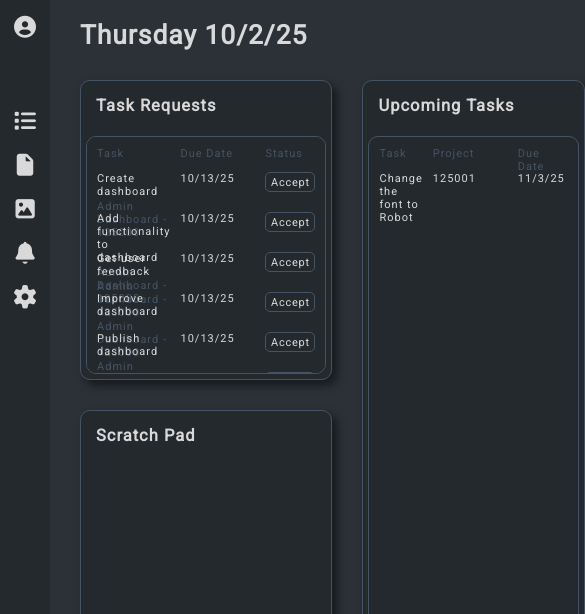
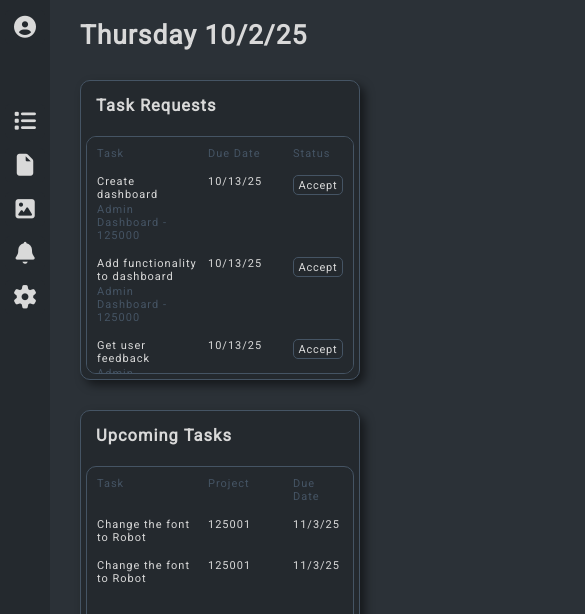
Before and after one commit to donjd/admin-dashboard, a plain HTML site: page index.html in a window 390 px wide. Shown: the top 614 px of the page, 585 px wide, since content can reach past the window. Drawn offline with Linux system fonts and the light colour scheme.

Commit message:
Make cards responsive. Needs work.

```diff
--- a/index.html
+++ b/index.html
@@ -107,6 +107,9 @@
             <p class="upcoming-task-task">Change the font to Robot</p>
             <p class="upcoming-task-project">125001</p>
             <p class="upcoming-task-date">11/3/25</p>
+            <p class="upcoming-task-task">Change the font to Robot</p>
+            <p class="upcoming-task-project">125001</p>
+            <p class="upcoming-task-date">11/3/25</p>
           </section>
         </article>
         <article class="card" id="scratch-pad-card">
--- a/styles.css
+++ b/styles.css
@@ -28,11 +28,13 @@ body {
   color: var(--lightgray);
 
   display: grid;
-  grid-template-columns: 50px 1fr;
+  grid-template-columns: 1fr;
   grid-template-rows: 1fr;
   min-height: 100vh;
   font-family: roboto, arial;
   letter-spacing: 1px;
+  position: relative;
+  margin-left: 50px;
 }
 
 aside {
@@ -42,6 +44,11 @@ aside {
   align-items: center;
   gap: 50px;
   padding-top: 10px;
+  position: fixed;
+  top: 0;
+  left: 0;
+  width: 50px;
+  height: 100vh;
 }
 
 .nav-icons > * {
@@ -100,9 +107,10 @@ h3 {
   margin-top: var(--item-container-top-margin);
   height: calc(100% - var(--card-title-height) - var(--item-container-side-margin) - var(--item-container-top-margin));
   display: grid;
+  align-content: start;
   grid-template-columns: 1fr 75px 50px;
-  grid-template-rows: 25px;
-  grid-auto-rows: 40px;
+  /* grid-auto-rows: auto; */
+  row-gap: 15px;
   column-gap: 10px;
   padding: 10px;
   overflow: auto;
@@ -200,3 +208,26 @@ textarea {
 #task-request-item-container {
   overflow: auto;
 }
+
+@media (max-width: 1100px) {
+  main {
+    height: calc(100vh - var(--date-height) - 30px);
+    grid-template-columns: 1fr 1fr;
+    grid-template-rows: repeat(2, 300px);
+    grid-template-areas:
+      "task-requests upcoming-tasks "
+      "scratch-pad open-projects";
+  }
+}
+
+@media (max-width: 500px) {
+  main {
+    grid-template-columns: 1fr;
+    grid-auto-rows: auto;
+    grid-template-areas:
+      "task-requests"
+      "upcoming-tasks"
+      "scratch-pad"
+      "open-projects";
+  }
+}
```
